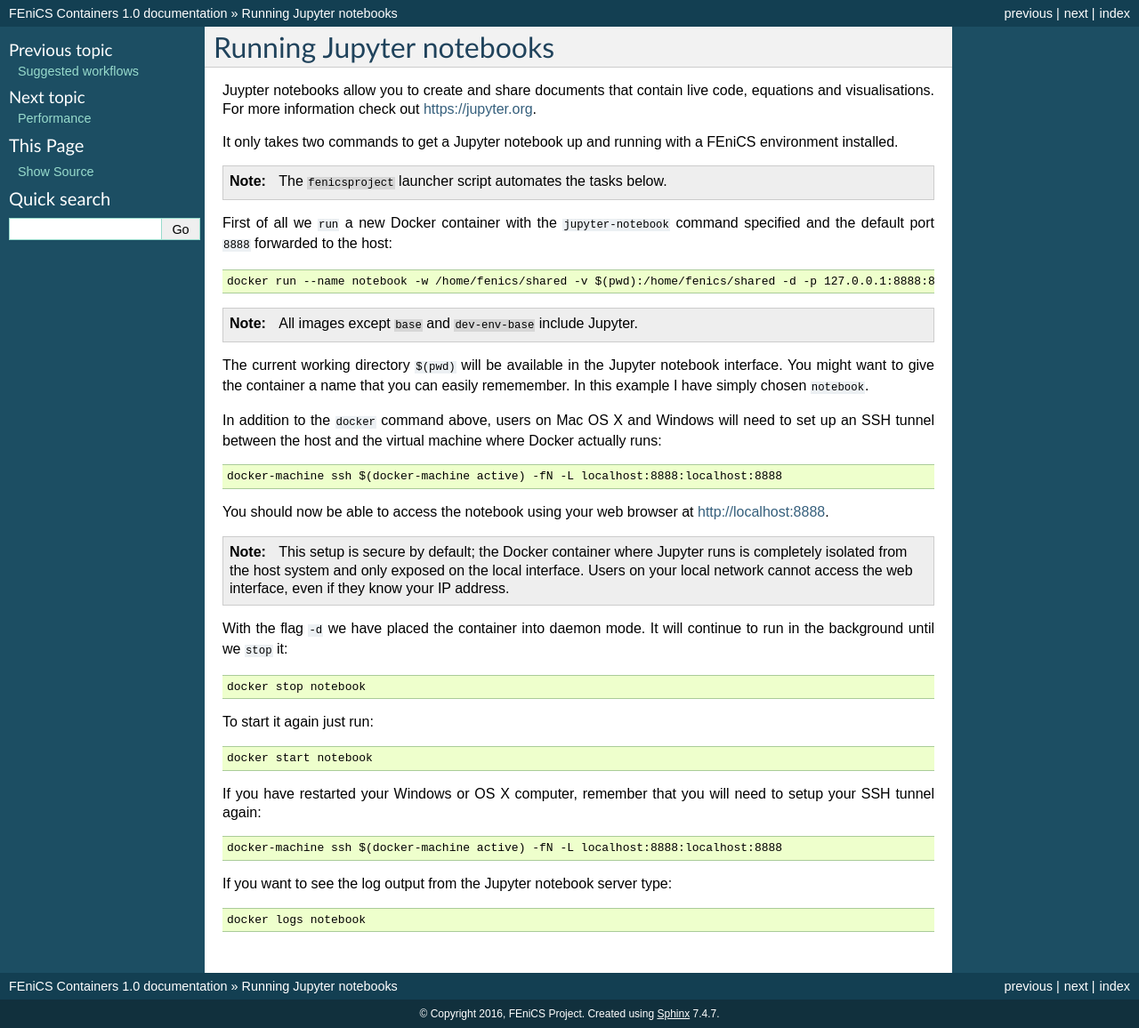
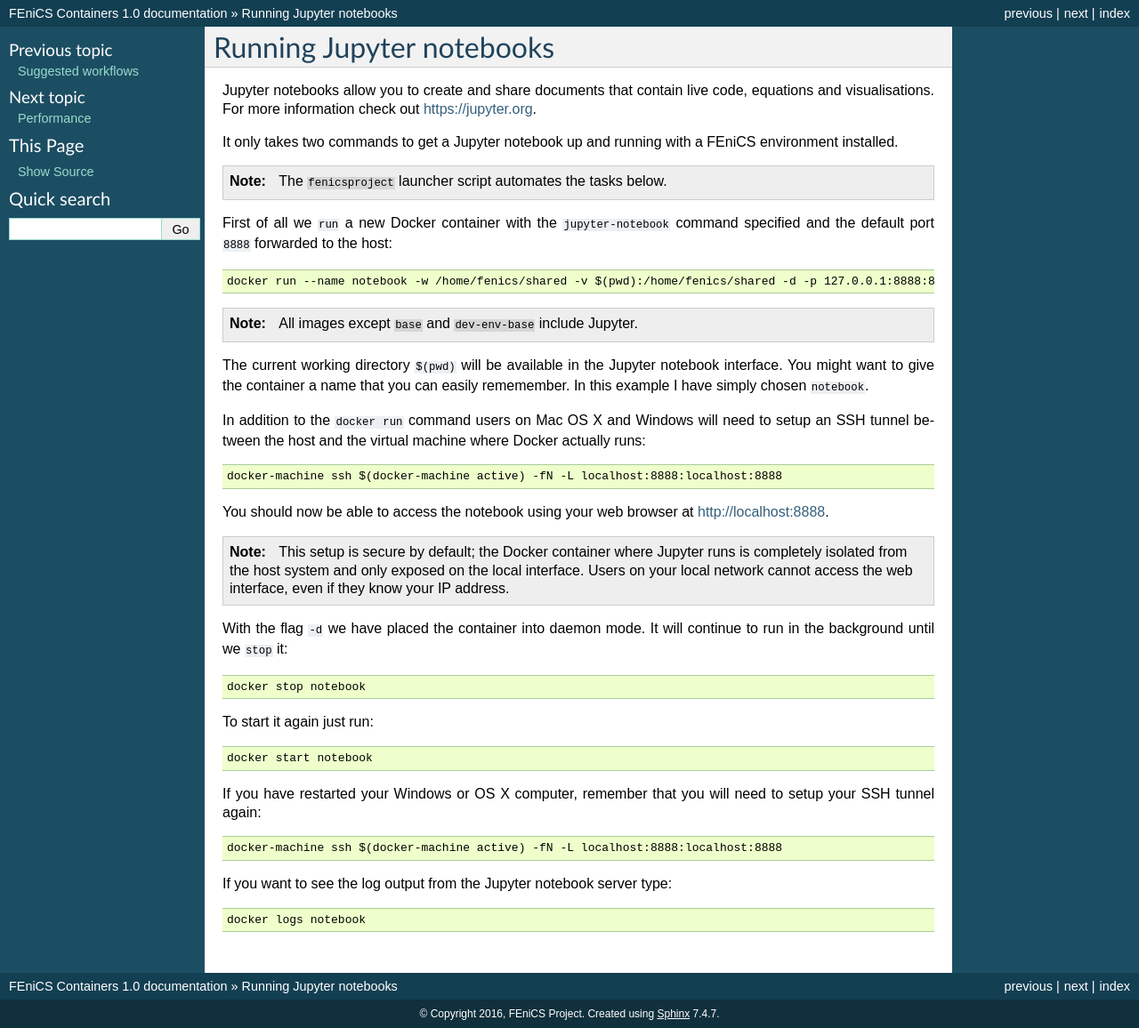
Before and after one commit to vacary/docker, a Sphinx documentation site: the page built from docs/source/jupyter.rst, in a window 1280 px wide. Shown: the whole page at 89% size. Built offline with Sphinx 7.4.7, drawn with Linux system fonts in a browser that asks for light colours.

Commit message:
[skip build] Fix some small typos.

```diff
--- a/docs/source/jupyter.rst
+++ b/docs/source/jupyter.rst
@@ -3,7 +3,7 @@
 Running Jupyter notebooks
 =========================
 
-Juypter notebooks allow you to create and share documents that contain live
+Jupyter notebooks allow you to create and share documents that contain live
 code, equations and visualisations. For more information check out
 https://jupyter.org.
 
@@ -23,8 +23,8 @@
 notebook interface. You might want to give the container a name that
 you can easily rememember. In this example I have simply chosen ``notebook``.
 
-In addition to the ``docker`` command above, users on Mac OS X and Windows will
-need to set up an SSH tunnel between the host and the virtual machine where
+In addition to the ``docker run`` command users on Mac OS X and Windows will
+need to setup an SSH tunnel between the host and the virtual machine where
 Docker actually runs::
 
     docker-machine ssh $(docker-machine active) -fN -L localhost:8888:localhost:8888
```
